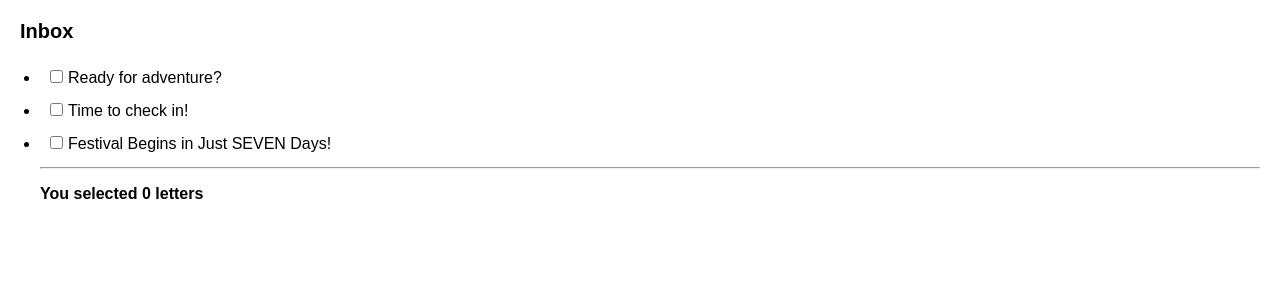
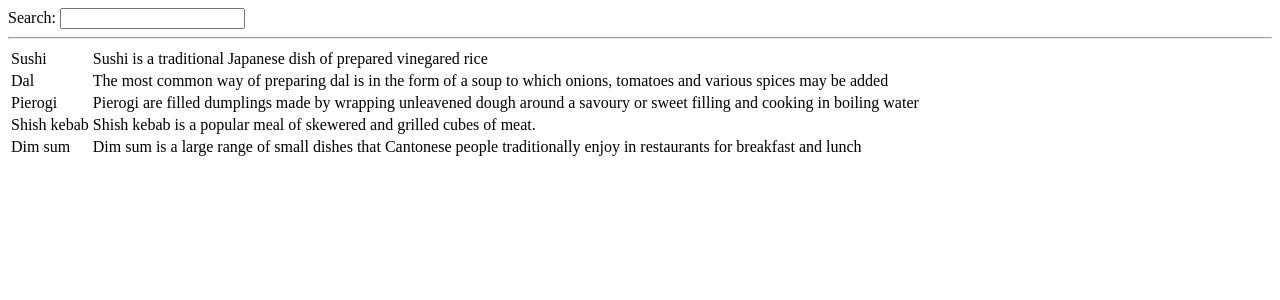
Before and after one commit to guqtls14/ReactTutorial-beta, a React (Vite) app: page / in a window 1280 px wide. Shown: the top 300 px of the page. Built offline with nearby package versions, Linux system fonts and the light colour scheme.

Commit message:
sharing state: 키워드로 필터링

```diff
--- a/src/App.jsx
+++ b/src/App.jsx
@@ -1,44 +1,45 @@
 import { useState } from "react";
-import { letters } from "./data";
-import Letter from "./Letter";
+import { foods, filterItems } from "./data.js";
 
-export default function MailClient() {
-  const [selectedIds, setSelectedIds] = useState([]);
-
-  // TODO: allow multiple selection
-  const selectedCount = selectedIds.length;
-
-  function handleToggle(toggledId) {
-    // Was it previously selected?
-    if (selectedIds.includes(toggledId)) {
-      // Then remove this ID from the array.
-      setSelectedIds(selectedIds.filter((id) => id !== toggledId));
-    } else {
-      // Otherwise, add this ID to the array.
-      setSelectedIds([...selectedIds, toggledId]);
-    }
-  }
-  console.log('2" ', selectedIds);
+export default function FilterableList() {
+  const [filterData, setFilterData] = useState(foods);
   return (
     <>
-      <h2>Inbox</h2>
-      <ul>
-        {letters.map((letter) => (
-          <Letter
-            key={letter.id}
-            letter={letter}
-            isSelected={
-              // TODO: allow multiple selection
-              selectedIds.includes(letter.id)
-            }
-            onToggle={handleToggle}
-          />
-        ))}
-        <hr />
-        <p>
-          <b>You selected {selectedCount} letters</b>
-        </p>
-      </ul>
+      <SearchBar filtering={filterItems} setFilterData={setFilterData} />
+      <hr />
+      <List items={filterData} />
     </>
   );
 }
+
+function SearchBar({ filtering, setFilterData }) {
+  const [query, setQuery] = useState("");
+
+  function handleChange(e) {
+    setQuery(e.target.value);
+    const a = filtering(foods, e.target.value);
+    setFilterData(a);
+    // console.log("a: ", a);
+  }
+  console.log(query);
+  return (
+    <label>
+      Search: <input value={query} onChange={handleChange} />
+    </label>
+  );
+}
+
+function List({ items }) {
+  return (
+    <table>
+      <tbody>
+        {items.map((food) => (
+          <tr key={food.id}>
+            <td>{food.name}</td>
+            <td>{food.description}</td>
+          </tr>
+        ))}
+      </tbody>
+    </table>
+  );
+}
--- a/src/data.js
+++ b/src/data.js
@@ -1,17 +1,39 @@
-export const letters = [
+export function filterItems(items, query) {
+  query = query.toLowerCase();
+  return items.filter((item) =>
+    item.name.split(" ").some((word) => word.toLowerCase().startsWith(query))
+  );
+}
+
+export const foods = [
   {
     id: 0,
-    subject: "Ready for adventure?",
-    isStarred: true,
+    name: "Sushi",
+    description:
+      "Sushi is a traditional Japanese dish of prepared vinegared rice",
   },
   {
     id: 1,
-    subject: "Time to check in!",
-    isStarred: false,
+    name: "Dal",
+    description:
+      "The most common way of preparing dal is in the form of a soup to which onions, tomatoes and various spices may be added",
   },
   {
     id: 2,
-    subject: "Festival Begins in Just SEVEN Days!",
-    isStarred: false,
+    name: "Pierogi",
+    description:
+      "Pierogi are filled dumplings made by wrapping unleavened dough around a savoury or sweet filling and cooking in boiling water",
+  },
+  {
+    id: 3,
+    name: "Shish kebab",
+    description:
+      "Shish kebab is a popular meal of skewered and grilled cubes of meat.",
+  },
+  {
+    id: 4,
+    name: "Dim sum",
+    description:
+      "Dim sum is a large range of small dishes that Cantonese people traditionally enjoy in restaurants for breakfast and lunch",
   },
 ];
```
